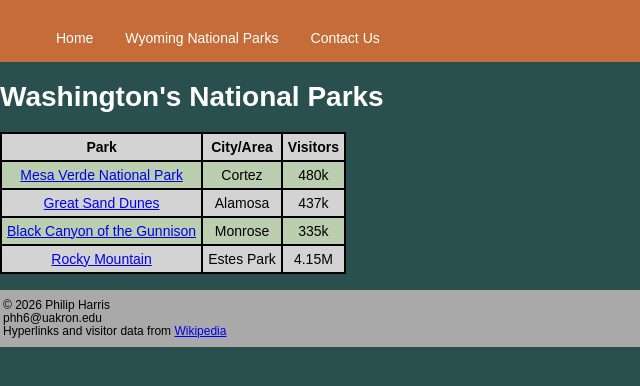
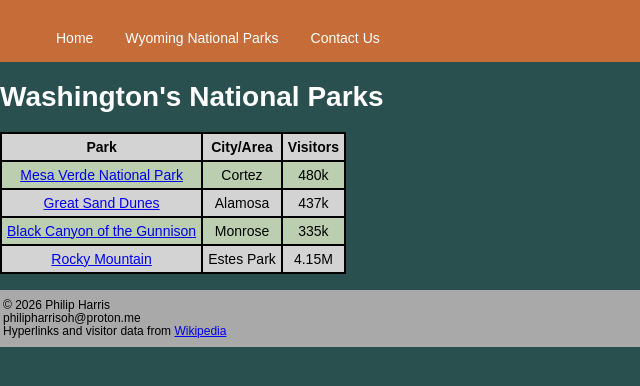
Before and after one commit to OddMeon/oddmeon.github.io, a plain HTML site: page CO_park.html in a window 1280 px wide. Shown: the full height of the page, 0-640 px from the left. Drawn offline with Linux system fonts and the light colour scheme.

```diff
--- a/CO_park.html
+++ b/CO_park.html
@@ -73,9 +73,10 @@
 
 <footer style="padding: 3px; font-size: 12px; color:black; background-color:darkgray; line-height:1px">
     <p>© 2026 Philip Harris</p>
-    <p>phh6@uakron.edu</p>
+    <p>philipharrisoh@proton.me</p>
     <p>Hyperlinks and visitor data from
     <a href="https://en.wikipedia.org/wiki/List_of_national_parks_of_the_United_States">Wikipedia</a></p>
 </footer>
 
+
 </html>
```
